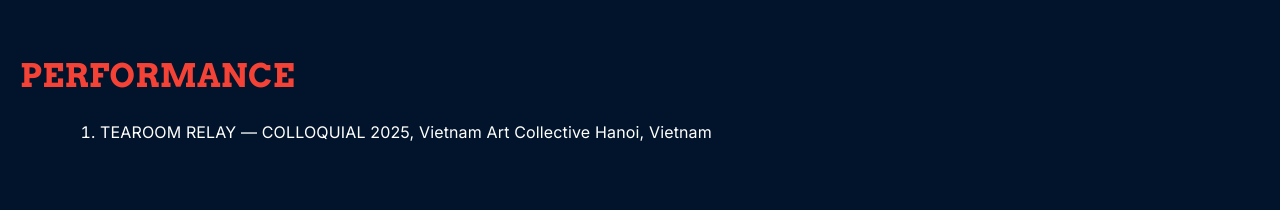
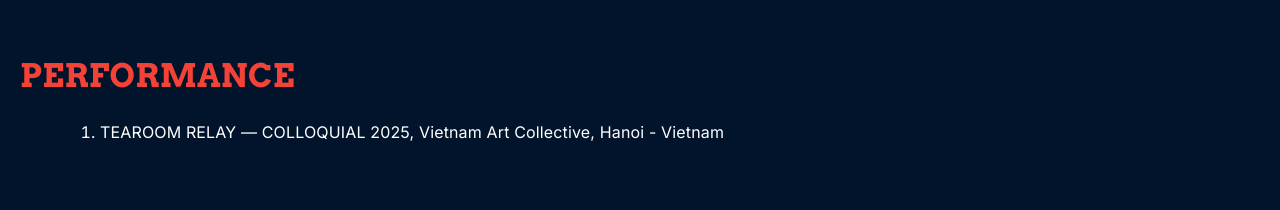
Before and after one commit to farhanazrupaidha/farhanazrupaidha-markdown, a Next.js app: page /about in a window 1280 px wide. Shown: the part 2240-2450 px from the top of the page. Built offline with nearby package versions, Linux system fonts and the light colour scheme; no server answers; what @mui/material-nextjs would draw is missing.

Commit message:
9th commit

```diff
--- a/src/app/about/page.tsx
+++ b/src/app/about/page.tsx
@@ -155,7 +155,7 @@
         <Typography variant="h4" color="#f44336" sx={{mb:1, mt:2}}>PERFORMANCE</Typography>
         <ol className="list-decimal my-6 list-outside ml-20">
         <li>
-        <div>TEAROOM RELAY — COLLOQUIAL 2025, Vietnam Art Collective Hanoi, Vietnam</div>
+        <div>TEAROOM RELAY — COLLOQUIAL 2025, Vietnam Art Collective, Hanoi - Vietnam</div>
         </li>
         </ol>
         <p>&nbsp;</p>
```
